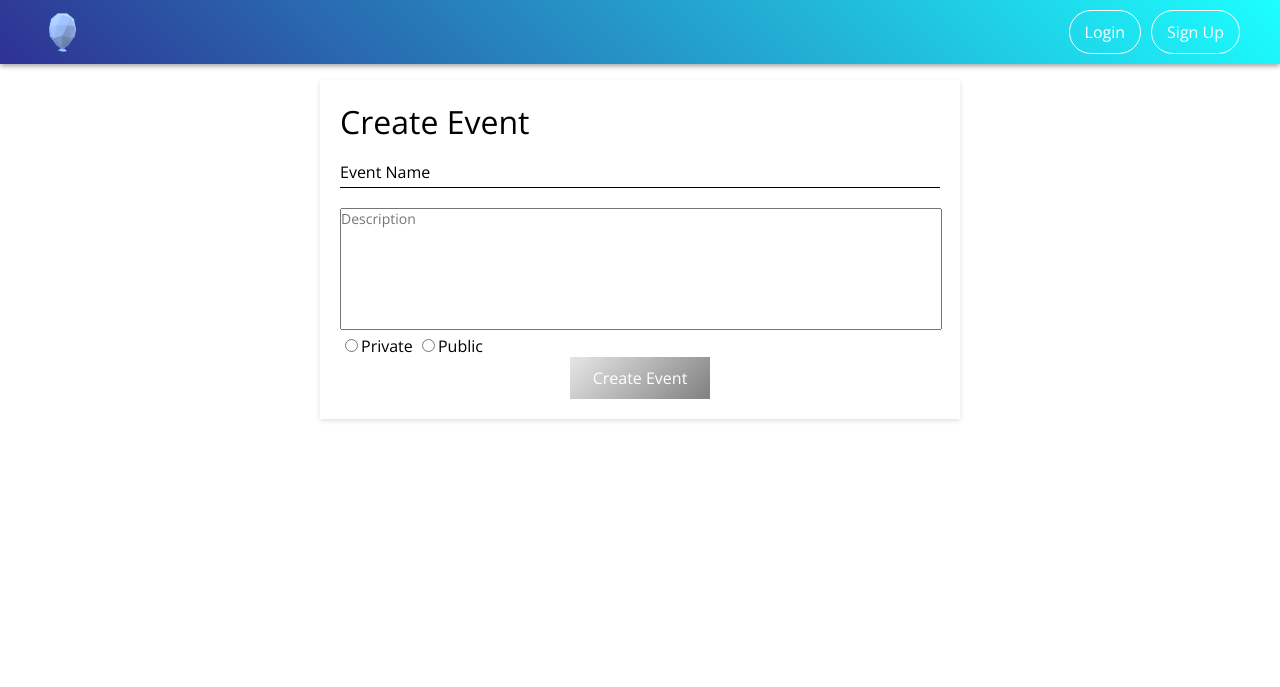
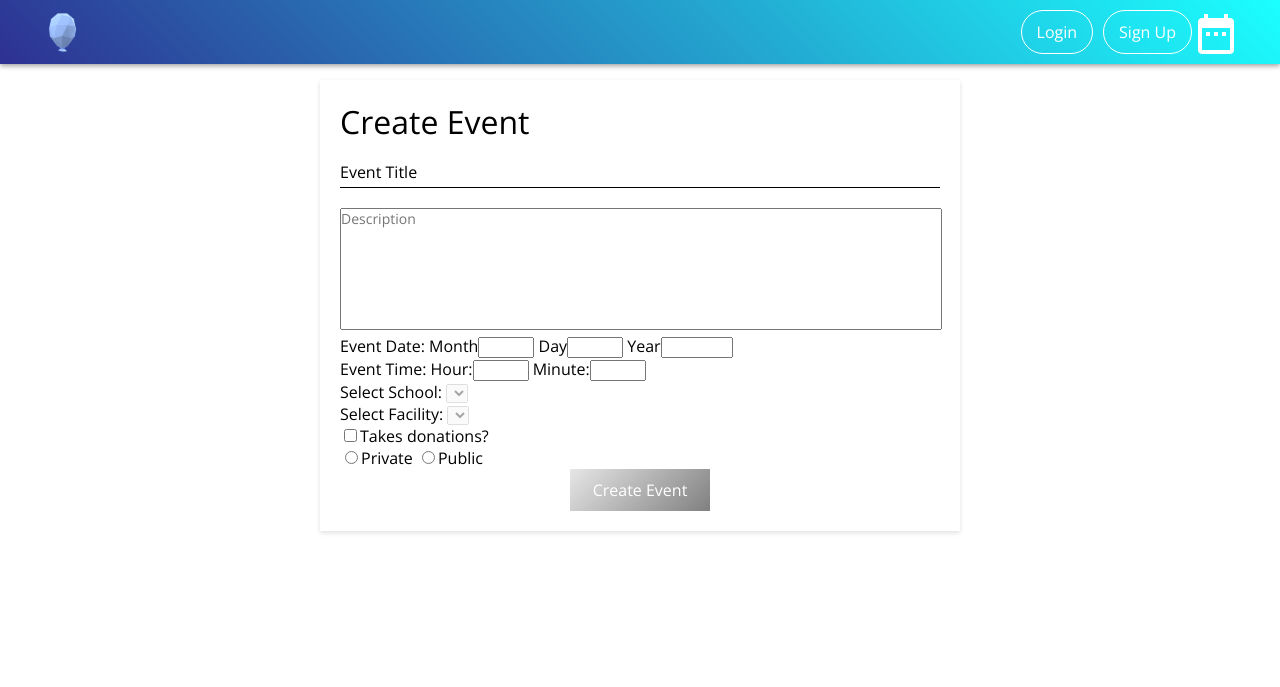
Before and after one commit to asimshrestha2/doe-website, a Flask app: page /createevent in a window 1280 px wide. Shown: the top 687 px of the page. Run offline with Flask 2, Linux system fonts and the light colour scheme; lists and menus that the app fills with data are empty; some libraries are stand-ins or nearby versions.

Commit message:
Create Event Page, Calendar Icon
Create event page UI made, calendar icon added to header bar of each
page

```diff
--- a/eb-flask/templates/createevent.html
+++ b/eb-flask/templates/createevent.html
@@ -20,10 +20,36 @@
       <div class = "title">Create Event</div>
       <div class="input-field">
         <input type="text" name="eventname" id="eventname" value="">
-        <label for="eventname">Event Name</label>
+        <label for="eventname">Event Title</label>
       </div>
       <div class="text-box">
         <textarea id="eventdescription" placeholder="Description"></textarea>
+      </div>
+      <div class="date-selector">
+        Event Date:
+        Month<input type="number" name="month" min="1" max="12">
+        Day<input type="number" name="quantity" min="1" max="31">
+        Year<input type="number" name="quantity" min="2017" max="2019">
+      </div>
+      <div class = "time-selector">
+        Event Time:
+        Hour:<input type ="number" name="hour" min="1" max="24">
+        Minute:<input type="number" name="minute" min="0" max="60">
+      </div>
+      <div class="school-selector">
+        Select School:
+        <select disabled>
+          <option></option>
+        </select>
+      </div>
+      <div class="facility-selector">
+        Select Facility:
+        <select disabled>
+          <option></option>
+        </select>
+      </div>
+      <div class="donation-checkbox">
+        <input type="checkbox" name= "donation-checkbox" value="takes-donations">Takes donations?
       </div>
       <div>
         <input type="radio" name="event-type" value="private">Private</input>
--- a/eb-flask/templates/index.html
+++ b/eb-flask/templates/index.html
@@ -19,6 +19,9 @@
           <nav>
             <ul class="top-buttons">
               {% if session['username'] %}
+                <a href ="{{ url_for('calendar') }}">
+                  <img src="{{ url_for('static', filename='calendaricon.png') }}" alt="Calendaricon">
+                </a>
                 <li><div id="menu"><div class="btn" id="menubtn">Menu</div>
                     <div class="menu-content" id="menu-content">
                       <a href="{{ url_for('user', name = session['username']) }}">{{ session['username'] }}</a>
@@ -28,6 +31,9 @@
                 </li>
               </ul>
               {% else %}
+                <a href ="{{ url_for('calendar') }}">
+                  <img src="{{ url_for('static', filename='calendaricon.png') }}" alt="Calendaricon">
+                </a>
                 <li><div class="btn">Login<a class="btn-fill" href="{{ url_for('login') }}"><div class="btn-fill"></div></a></div></li>
                 <li><div class="btn">Sign Up<a href="{{ url_for('signup') }}"><div class="btn-fill"></div></a></div></li>
               </ul>
--- a/eb-flask/templates/layout.html
+++ b/eb-flask/templates/layout.html
@@ -30,6 +30,9 @@
           <ul class="top-buttons">
             {% if session['username'] %}
               <li><div id="menu"><div class="btn" id="menubtn">Menu</div>
+                <a href ="{{ url_for('calendar') }}">
+                  <img src="{{ url_for('static', filename='calendaricon.png') }}" alt="Calendaricon">
+                </a>
                   <div class="menu-content" id="menu-content">
                     <a href="{{ url_for('user', name = session['username']) }}">{{ session['username'] }}</a>
                     <a href="{{ url_for('logout') }}">Logout</a>
@@ -38,6 +41,9 @@
               </li>
             </ul>
             {% else %}
+            <a href ="{{ url_for('calendar') }}">
+              <img src="{{ url_for('static', filename='calendaricon.png') }}" alt="Calendaricon">
+            </a>
               <li><div class="btn">Login<a href="{{ url_for('login') }}"><div class="btn-fill"></div></a></div></li>
               <li><div class="btn">Sign Up<a href="{{ url_for('signup') }}"><div class="btn-fill"></div></a></div></li>
             </ul>
```
Also changed, not shown: eb-flask/static/calendaricon.png (added).
